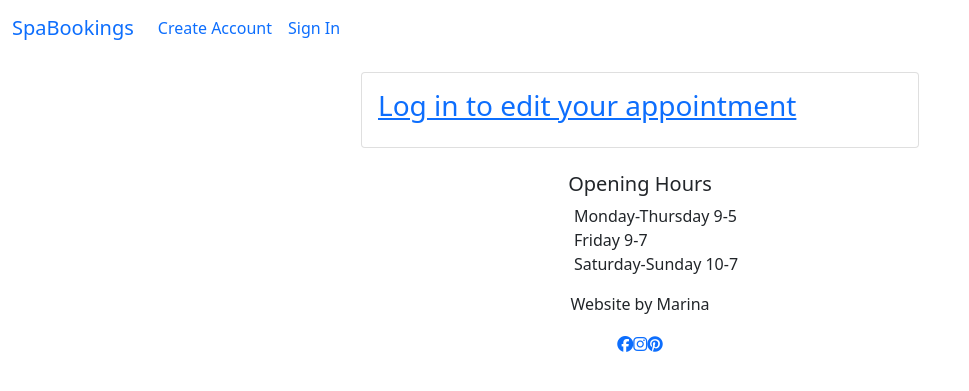
After one commit to marinamarshall/spa-app-mma, a Django app: template templates/edit_bookings.html in a window 1280 px wide. The commit adds this page. Shown: the top 391 px of the page, without its empty margins (0-969 px from the left). Run offline with Django 3.2, Linux system fonts and the light colour scheme; the template is opened without the code that fills it, so the values that code supplies are empty; some libraries are stand-ins or nearby versions.

Commit message:
Add edit_bookings.html and links to page

```diff
--- a/spa/urls.py
+++ b/spa/urls.py
@@ -7,6 +7,7 @@ urlpatterns = [
     path('', views.TreatmentList.as_view(), name='home'),
     path('bookingview/', views.BookingView.as_view(), name="booking_view"),
     path('viewbookings/', views.BookingList.as_view(), name="view_bookings"),
+    path('editbookings/', views.EditBookings.as_view(), name="edit_bookings"),
 
     # a slug path need to be last
     path('<slug:slug>/', views.TreatmentDetail.as_view(), name="treatment_detail"),
--- a/templates/base.html
+++ b/templates/base.html
@@ -32,9 +32,9 @@
                     <li class="nav-item">
                         <a class="nav-link" href="{% url 'view_bookings' %}">Your Treatments</a>
                     </li>
-                    <!-- <li class="nav-item">
-                        <a class="nav-link" href="{% url 'view_bookings' %}">Update or Cancel Your Booking</a>
-                    </li> -->
+                    <li class="nav-item">
+                        <a class="nav-link" href="{% url 'edit_bookings' %}">Update or Cancel Your Booking</a>
+                    </li>
                     <li class="nav-item">
                         <a class="nav-link" href="{% url 'account_logout' %}">Log Out</a>
                     </li>
--- /dev/null
+++ b/templates/edit_bookings.html
@@ -0,0 +1,23 @@
+{% extends 'base.html' %}
+{% block content %}
+<div class="container">
+    <div class="col-md-6 card mb-4  mt-3 offset-3">
+        <div class="card-body">
+            {% if user.is_authenticated %}
+            <h3>Edit Appointment</h3>
+            <aside>Please input your date as MM/DD/YYYY</aside>
+            <form action="{% url 'edit_bookings' %}" method="POST" style="margin-top: 1.3em;">
+                {% csrf_token %}
+                {{ form.as_p }}
+                <button type="submit" class="btn btn-signup">Click To Make An Edit Request</button>
+            </form>
+            {% else %}
+            <h3>
+                <a href="{% url 'account_login' %}">Log in to edit your appointment</a>
+            </h3>
+            {% endif %}
+
+        </div>
+    </div>
+</div>
+{% endblock %}
--- a/templates/view_bookings.html
+++ b/templates/view_bookings.html
@@ -16,7 +16,7 @@
             At: {{ object.time_of_treatment }}
             </div>
             <div>
-                <a href="#" class="btn">Edit Booking</a>
+                <a href="{% url 'edit_bookings' %}" class="btn">Edit Booking</a>
                 <a href="#" class="btn">Delete Booking</a>
             </div>
             {% endfor %}
```
Also changed, not shown: spa/forms.py (+8 -0 lines), spa/views.py (+33 -1 lines).
